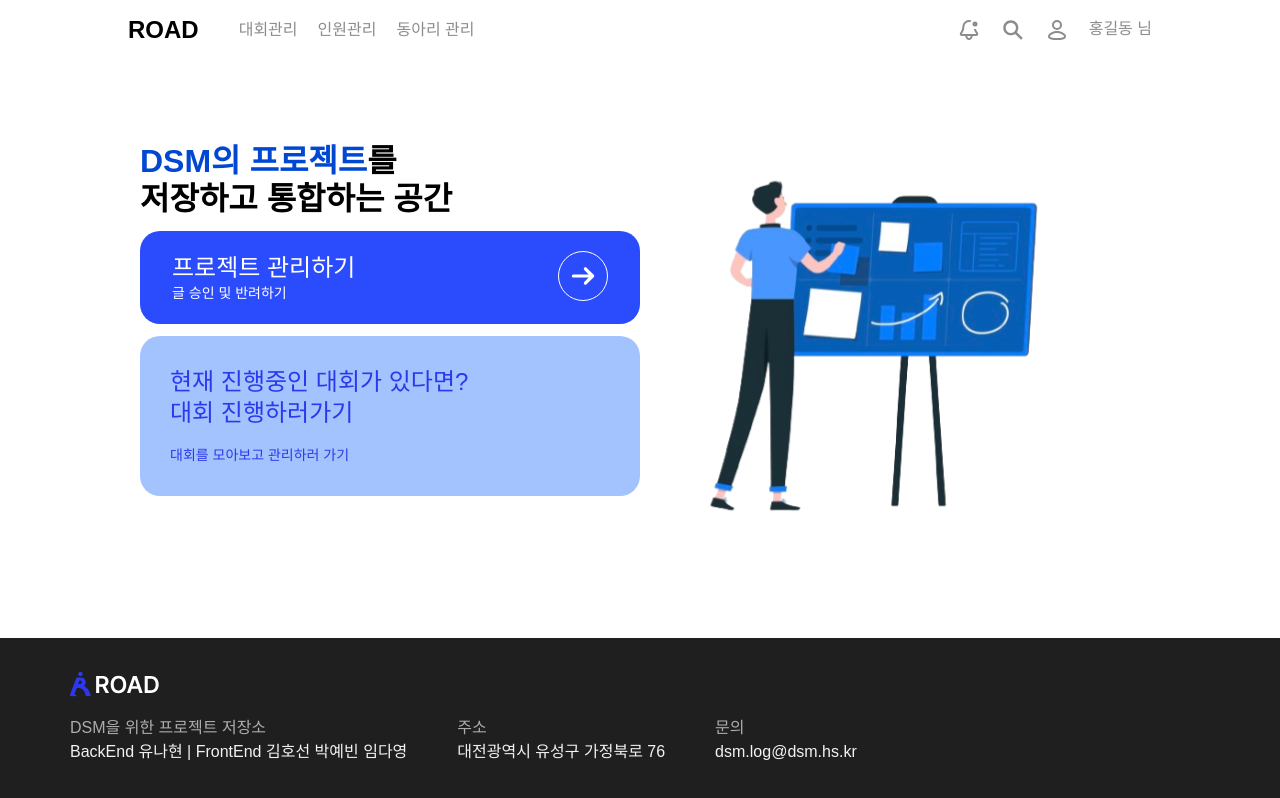
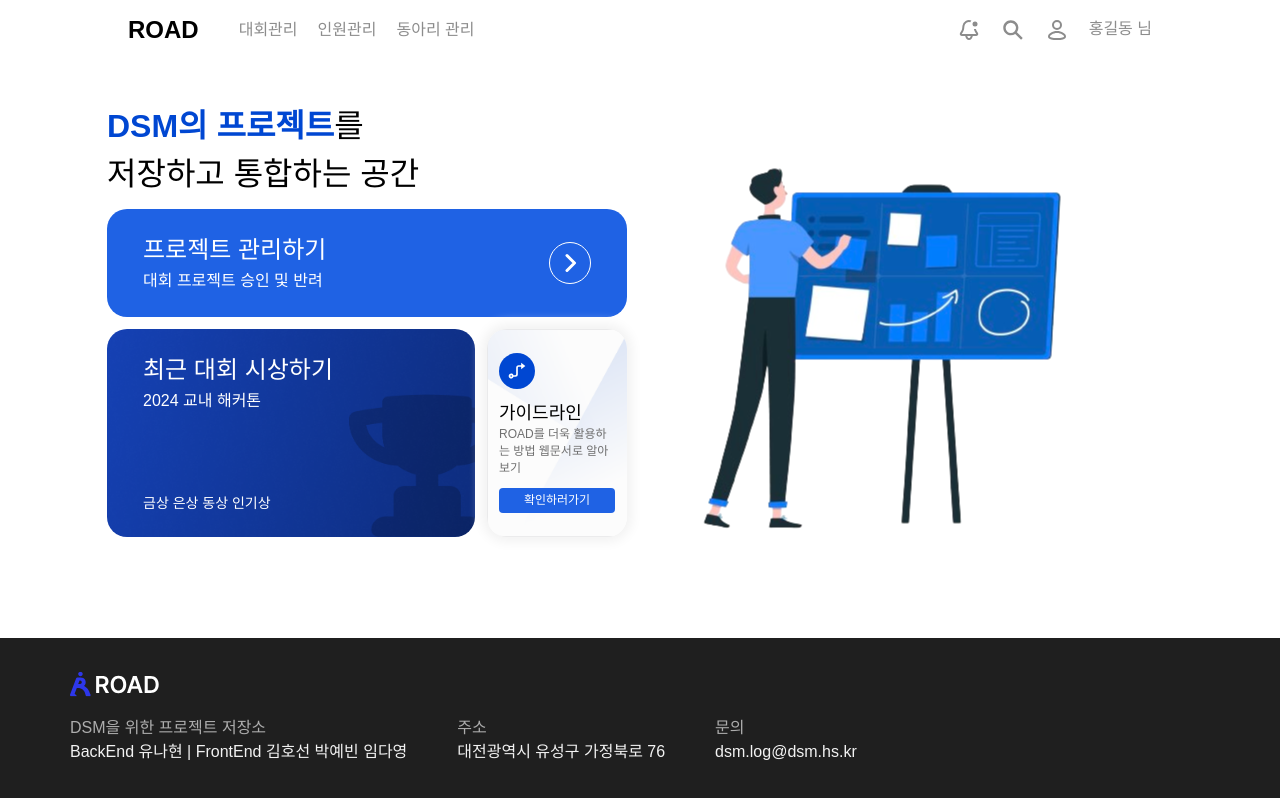
Before and after one commit to Log-Road/Road_FrontEnd_Admin, a React (Create React App) app: page /main in a window 1280 px wide. Shown: the top 798 px of the page. Built offline with nearby package versions, Linux system fonts and the light colour scheme; no server answers; a web font is replaced by a local one.

Commit message:
💄 :: 메인페이지 레이아웃 수정

```diff
--- a/src/Pages/Main/index.tsx
+++ b/src/Pages/Main/index.tsx
@@ -1,135 +1,172 @@
-import { Arrow2, Work, Board } from "@/Assets";
-import styled from "styled-components";
-import { color, font } from "@/Styles"
+import { Arrow1, BentArrow, Board, AwardBackground, GuideBackground } from "@/Assets"
+import Button from "@/Components/Common/Button"
+import styled from "styled-components"
+import { font, color } from "@/Styles"
 
 const Main = () => {
   return (
     <Container>
-      <MainContainer>
-        <MainSection>
-          <SectionTitle>
-            <Accent>DSM의 프로젝트</Accent>를<br /> 저장하고 통합하는 공간
-          </SectionTitle>
 
-          <ProjectWrapper>
+      <MainSection>
+        <Title>
+          <Accent>DSM의 프로젝트</Accent>를<br /> 저장하고 통합하는 공간
+        </Title>
+
+        <ProjectWrapper>
+          <TextWrapper>
+            <WrapperTitleText>프로젝트 관리하기</WrapperTitleText>
+            <InfoText>대회 프로젝트 승인 및 반려</InfoText>
+          </TextWrapper>
+          <ArrowWrapper>
+            <Arrow1 size={36} color={color.white} rotate="right" />
+          </ArrowWrapper>
+        </ProjectWrapper>
+
+        <AwardAndGuideWrapper>
+          <AwardWrapper>
             <TextWrapper>
-              <ProjectText>프로젝트 관리하기</ProjectText>
-              <InfoText>글 승인 및 반려하기</InfoText>
+              <WrapperTitleText>최근 대회 시상하기</WrapperTitleText>
+              <InfoText>2024 교내 해커톤</InfoText>
             </TextWrapper>
-            <ArrowWrapper>
-              <Arrow2 color={color.white} rotate="right" />
-            </ArrowWrapper>
-          </ProjectWrapper>
+            <AwardListWrapper>
+              <AwardNameText>금상 은상 동상 인기상</AwardNameText>
+            </AwardListWrapper>
+          </AwardWrapper>
 
-          <ContestWrapper>
-            <TextWrapper>
-              <div>
-                <ContestText>현재 진행중인 대회가 있다면?</ContestText>
-                <ContestText>대회 진행하러가기</ContestText>
-              </div>
-              <ContestInfoText>대회를 모아보고 관리하러 가기</ContestInfoText>
-            </TextWrapper>
-            {/* <Work /> */}
-          </ContestWrapper>
-        </MainSection>
-        <Board />
-      </MainContainer>
+          <GuideWrapper>
+            <GuideArrowWrapper>
+              <BentArrow size={20} color={color.white} />
+            </GuideArrowWrapper>
+            <div>
+              <GuideTitle>가이드라인</GuideTitle>
+              <DescriptionText>ROAD를 더욱 활용하는 방법 웹문서로 알아보기</DescriptionText>
+            </div>
+            <Button text="확인하러가기" padding="4px" />
+          </GuideWrapper>
+        </AwardAndGuideWrapper>
+
+      </MainSection>
+      <Board />
     </Container>
-  );
-};
+  )
+}
 
-export default Main;
+export default Main
 
 const Container = styled.div`
-width: 100%;
-height: 100%;
-display: flex;
-justify-content: center;
-align-items: center;
-`;
-
-const MainContainer = styled.div`
-width: 1000px;
 display: flex;
 justify-content: space-between;
 align-items: center;
 `
 
 const MainSection = styled.div`
-  display: flex;
-  flex-direction: column;
-  justify-content: space-between;
-  gap: 12px;
-`;
+width: 520px;
+display: flex;
+flex-direction: column;
+gap: 12px;
+`
 
-const SectionTitle = styled.p`
-${font.semi32}
-line-height: 120%;
-`;
+const Title = styled.p`
+${font.medium32}
+`
 
 const Accent = styled.span`
+${font.semi32}
 color: ${color.blue[500]};
-`;
+`
 
 const ProjectWrapper = styled.div`
 display: flex;
-width: 500px;
 justify-content: space-between;
-padding: 20px 32px;
+align-items: center;
+padding: 24px 36px;
 border-radius: 20px;
-background-color: ${color.blue[600]};
-`;
+background-color: ${color.blue[300]};
+`
 
 const TextWrapper = styled.div`
 display: flex;
 flex-direction: column;
-justify-content: space-between;
-`;
+gap: 4px;
+`
 
-const ProjectText = styled.p`
+const WrapperTitleText = styled.p`
 ${font.medium24}
 color: ${color.white};
-`;
+`
 
 const InfoText = styled.p`
+${font.regular16}
+color: ${color.white};
+`
+
+const ArrowWrapper = styled.div`
+display: flex;
+justify-content: center;
+align-items: center;
+padding: 2px;
+border: 1.4px solid ${color.white};
+border-radius: 100px;
+`
+
+const AwardAndGuideWrapper = styled.div`
+display: flex;
+justify-content: space-between;
+gap: 12px;
+`
+
+const AwardWrapper = styled.div`
+flex: 1;
+display: flex;
+flex-direction: column;
+justify-content: space-between;
+padding: 24px 36px;
+border-radius: 20px;
+background-image: url(${AwardBackground});
+background-repeat: no-repeat;
+background-size: cover;
+`
+
+const AwardListWrapper = styled.div`
+display: flex;
+flex-wrap: wrap;
+gap: 4px;
+`
+
+const AwardNameText = styled.p`
 ${font.medium14}
 color: ${color.white};
-`;
+`
 
-const ArrowWrapper = styled.div`
-width: 50px;
-height: 50px;
+const GuideWrapper = styled.div`
+width: 140px;
+display: flex;
+flex-direction: column;
+justify-content: space-between;
+gap: 12px;
+padding: 24px 12px;
+border-radius: 20px;
+background-image: url(${GuideBackground});
+background-repeat: no-repeat;
+background-size: cover;
+box-shadow : 0px 0px 12px 5px ${color.gray[100]};
+`
+
+const GuideArrowWrapper = styled.span`
+width: fit-content;
 display: flex;
 justify-content: center;
 align-items: center;
 padding: 8px;
-border-radius: 100px;
-border: 1.5px solid ${color.white};
-`;
+border-radius: 100%;
+background-color: ${color.blue[500]};
+`
 
-const ContestWrapper = styled.div`
-position: relative;
-display: flex;
-width: 500px;
-height: 160px;
-padding: 30px;
-border-radius: 20px;
-background-color: ${color.blue[200]};
-`;
+const GuideTitle = styled.p`
+${font.medium18}
+`
 
-const ContestText = styled.p`
-${font.medium24}
-color: ${color.blue[700]};
-line-height: 130%;
-`;
-
-const ContestInfoText = styled.p`
-${font.medium14}
-color: ${color.blue[700]};
-`;
-
-const WorkImage = styled.img`
-  position: absolute;
-  bottom: 0;
-  right: 0;
+const DescriptionText = styled.p`
+${font.regular12}
+color: ${color.gray[600]};
 `
```
